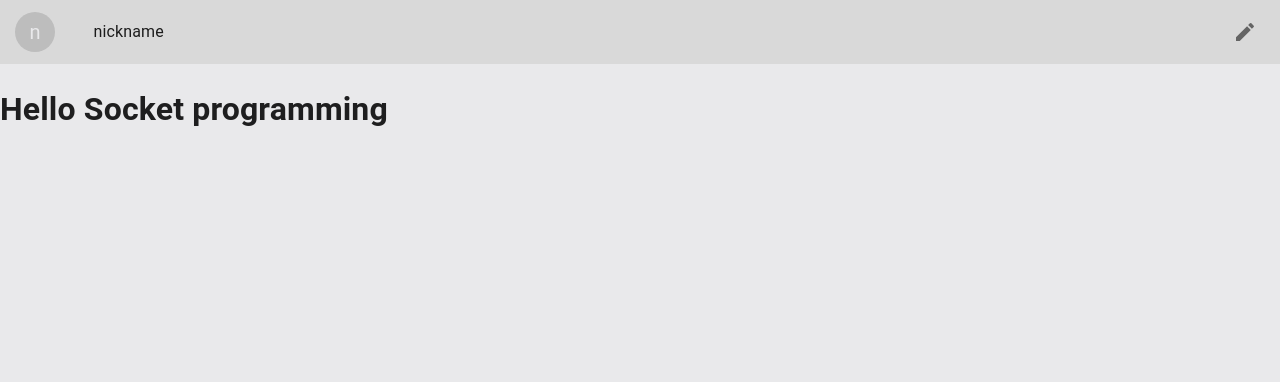
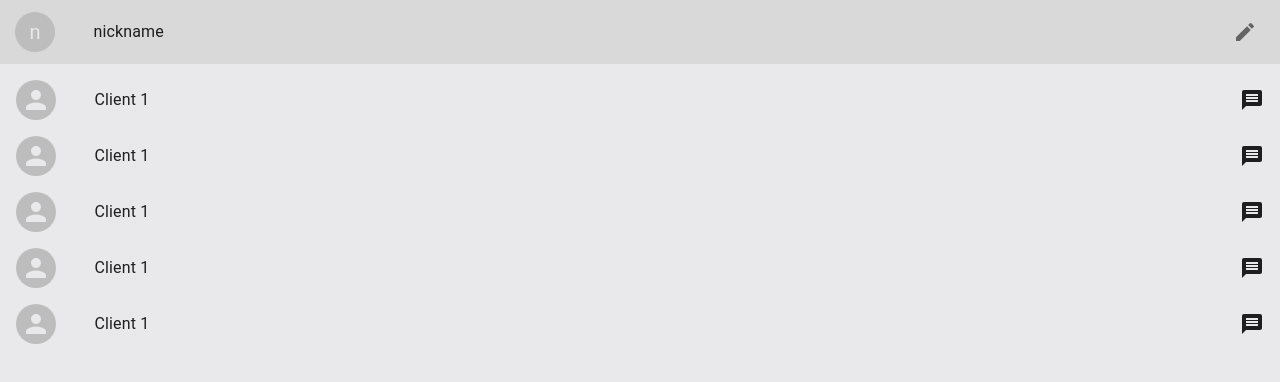
Before and after one commit to Palm394/chat-application-client, a Next.js app: page / in a window 1280 px wide. Shown: the top 382 px of the page. Built offline with nearby package versions, Linux system fonts and the light colour scheme.

Commit message:
Implement UI list of selecting chat

```diff
--- /dev/null
+++ b/src/component/MainContent/MultiChatList.tsx
@@ -0,0 +1,14 @@
+import { List } from "@mui/material";
+import SingleChatList from "./SingleChatList";
+
+export default function ListSelection() {
+  return (
+    <List>
+      <SingleChatList />
+      <SingleChatList />
+      <SingleChatList />
+      <SingleChatList />
+      <SingleChatList />
+    </List>
+  )
+}
--- /dev/null
+++ b/src/component/MainContent/SingleChatList.tsx
@@ -0,0 +1,13 @@
+import { Avatar, ListItemButton, Typography } from "@mui/material";
+import MessageIcon from '@mui/icons-material/Message';
+
+export default function SingleChatList() {
+
+  return (
+    <ListItemButton>
+      <Avatar sx={{ marginRight: "3vw" }} />
+      <Typography sx={{ flexGrow: 1 }}>Client 1</Typography>
+      <MessageIcon />
+    </ListItemButton>
+  )
+}
--- a/src/pages/group_chat/[group_id].tsx
+++ b/src/pages/group_chat/[group_id].tsx
@@ -1,7 +1,11 @@
+import ChatBox from "@/component/Footer/ChatBox";
 import NavBar from "@/component/NavBar/NavBarGroup";
 
 export default function GroupChat() {
   return (
-    <NavBar />
+    <>
+      <NavBar />
+      <ChatBox />
+    </>
   )
 }
--- a/src/pages/index.tsx
+++ b/src/pages/index.tsx
@@ -1,10 +1,11 @@
+import MultiChatList from "@/component/MainContent/MultiChatList";
 import NavBar from "@/component/NavBar/NavBar";
 
 export default function Home() {
   return (
     <>
       <NavBar />
-      <h1>Hello Socket programming</h1>
+      <MultiChatList />
     </>
   )
 }
```
